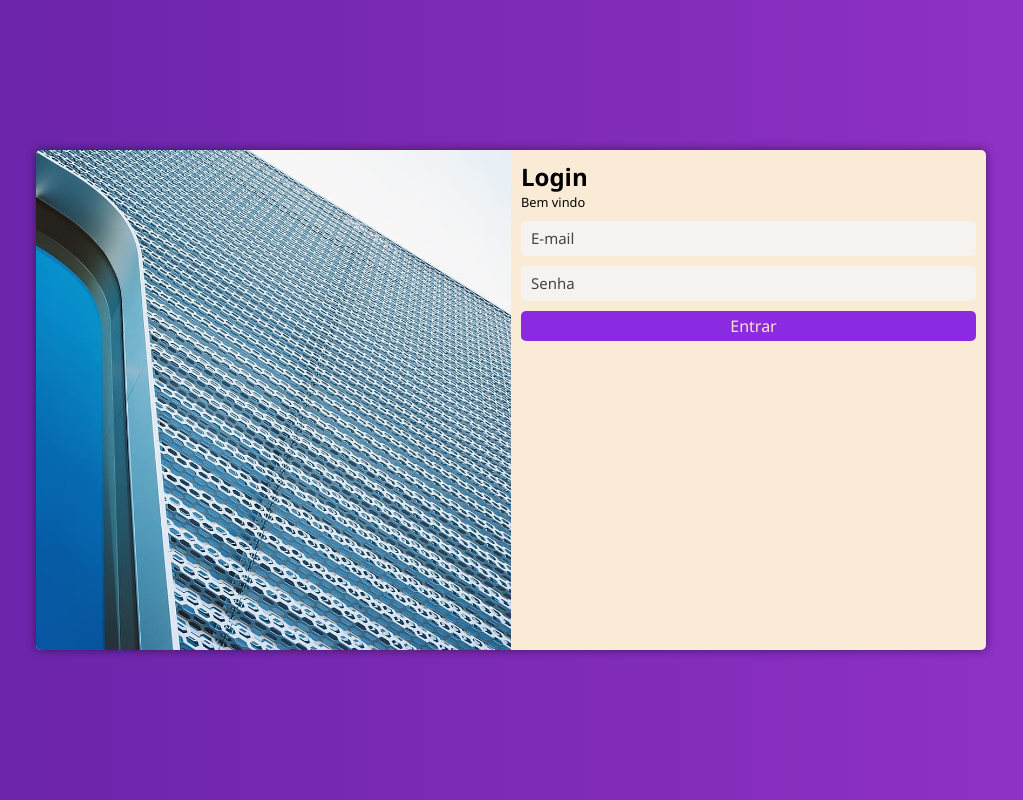
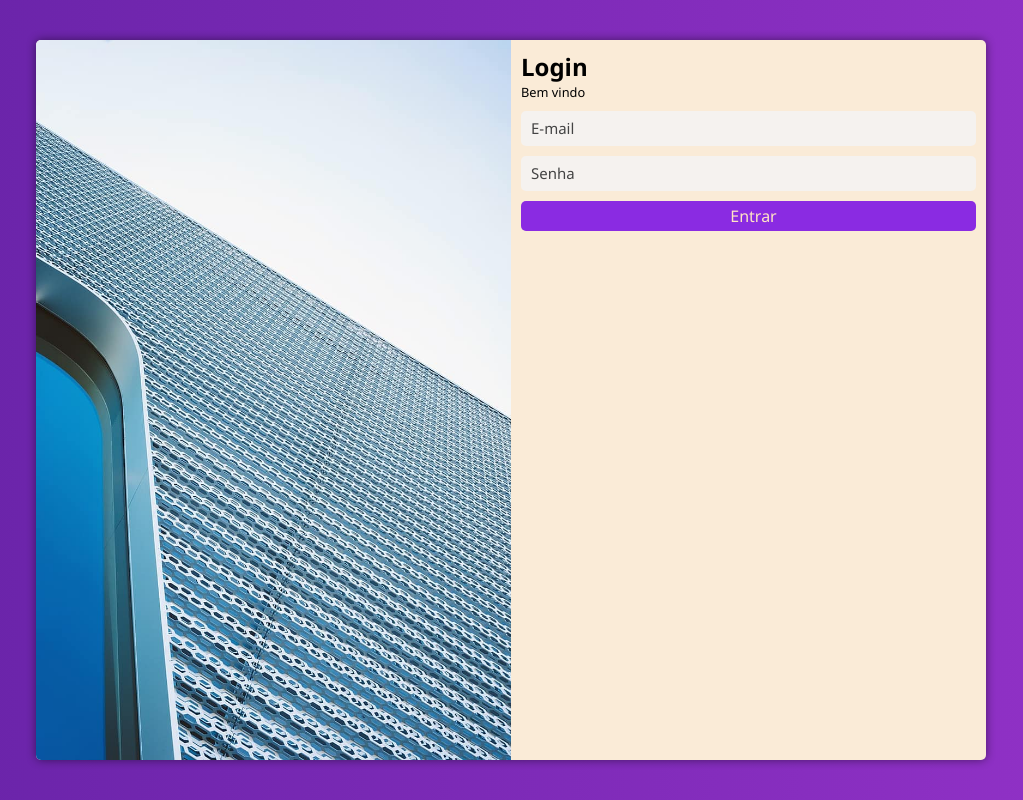
Before and after one commit to arielrlima/projeto-login, a PHP site: page / in a window 1280 px wide. Shown: the whole page, without its empty margins (129-1152 px from the left). Run offline with PHP 8.4, Linux system fonts and the light colour scheme.

Commit message:
Update style.css

```diff
--- a/style/style.css
+++ b/style/style.css
@@ -29,8 +29,8 @@ section#login {
     transform: translate(-50%, -50%);
     overflow: hidden;
     background-color: antiquewhite;
-    width: 250px;
-    height: 500px;
+    width: 80%;
+    height: 90%;
     border-radius: 5px;
     box-shadow: 0px 0px 10px rgba(0, 0, 0, 0.481);
 }
```
